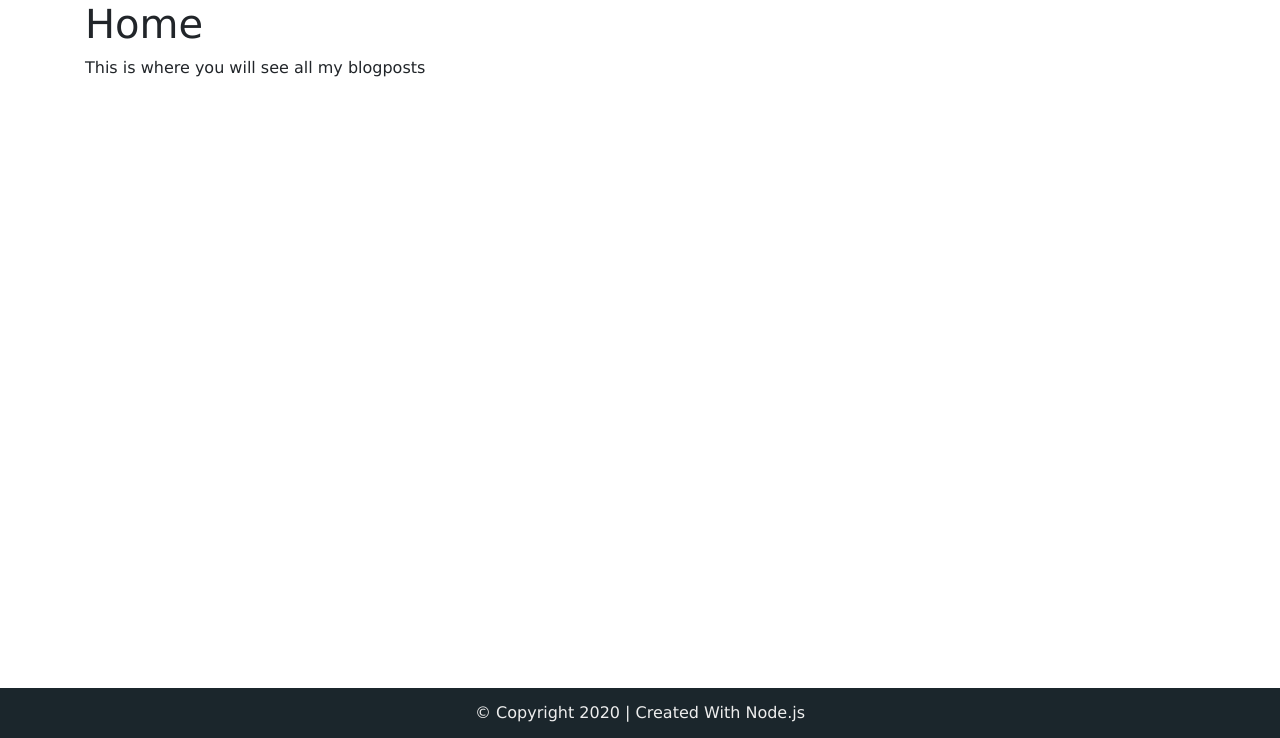
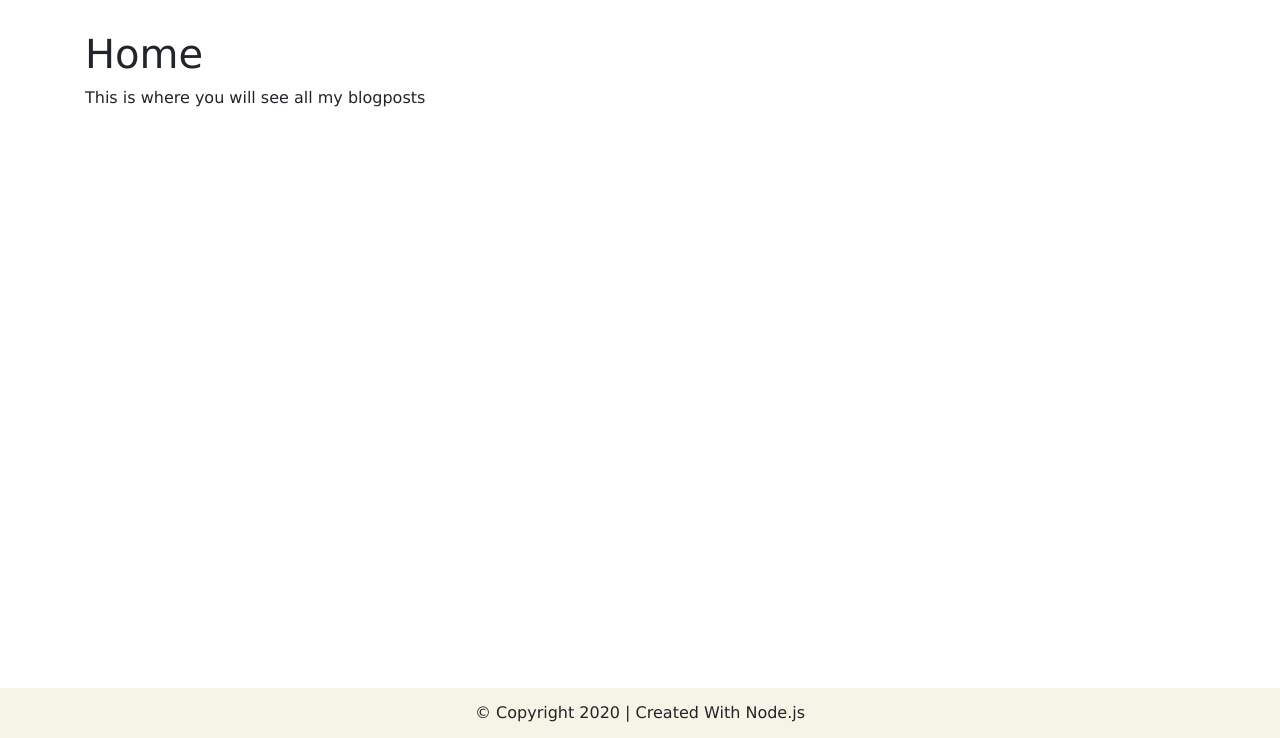
Before and after one commit to VivekAlhat/blog, a Node server app: page / in a window 1280 px wide. Shown: the part 62-800 px from the top of the page. Run offline with Node 20, Linux system fonts and the light colour scheme; some libraries are stand-ins or nearby versions.

Commit message:
Modified Nav Link

```diff
--- a/public/css/styles.css
+++ b/public/css/styles.css
@@ -8,12 +8,11 @@ body {
 }
 
 #footer {
+  background-color: #f6f4e6;
   position: fixed;
   left: 0;
   bottom: 0;
   width: 100%;
-  background-color: #1b262c;
-  color: #eeeeee;
   text-align: center;
 }
 
@@ -31,6 +30,10 @@ body {
   margin: 0 15px;
 }
 
-.home {
+.nav-link:hover {
+  color: #41444b;
+}
+
+.content {
   margin-top: 30px;
 }
```
